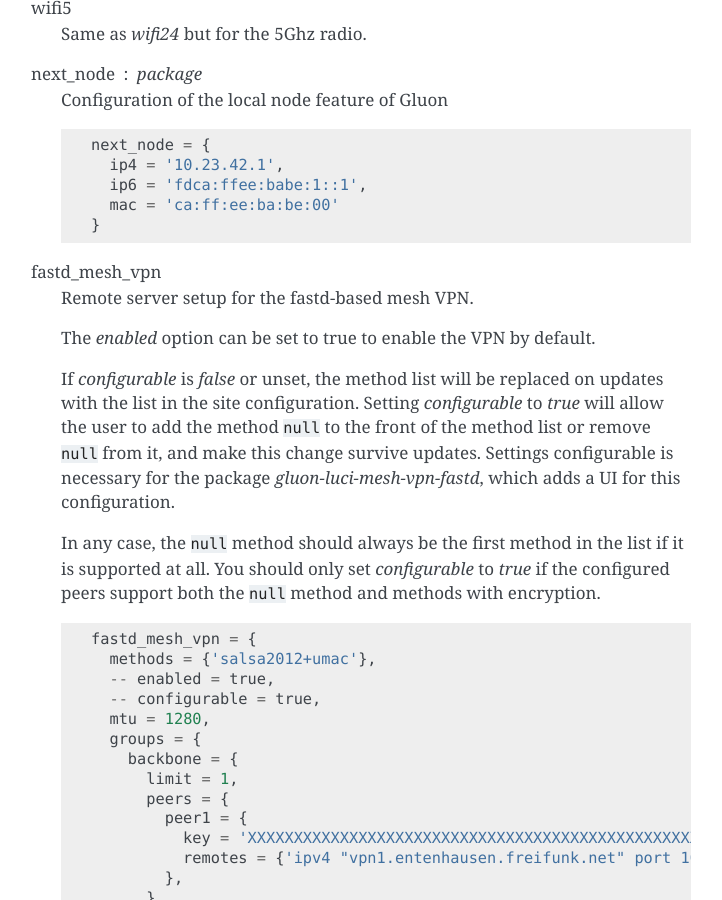
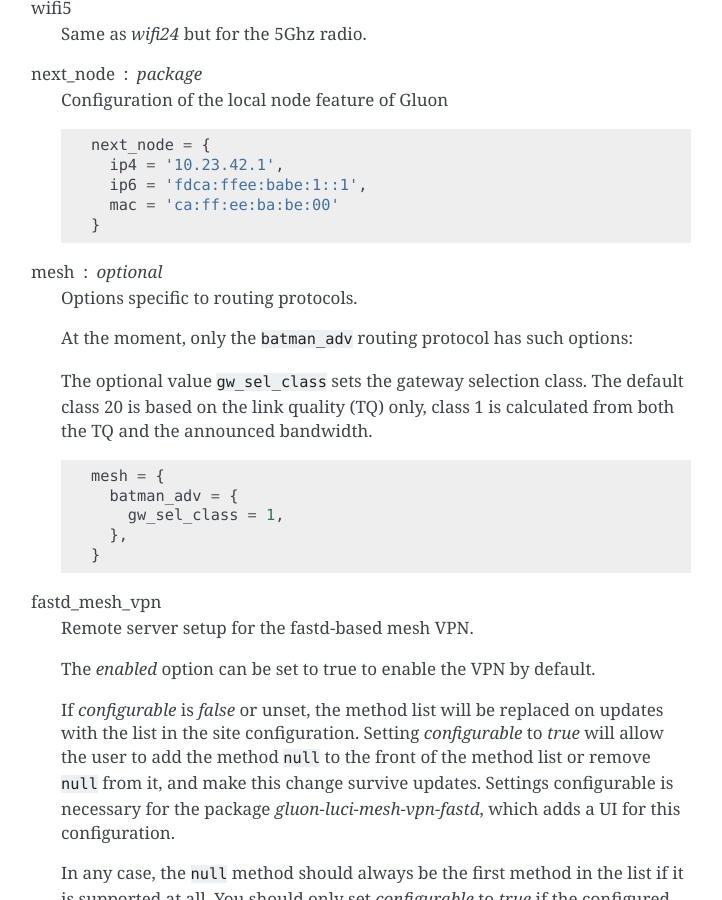
Before and after one commit to freifunk-gluon/gluon, a Sphinx documentation site: the page built from docs/user/site.rst, in a window 1280 px wide and 900 px high, scrolled down 2291 px. Shown: the whole window, without its empty margins (389-1111 px from the left). Built offline with Sphinx 7.4.7, drawn with Linux system fonts in a browser that asks for light colours; some of the changed text lies outside the part shown.

Commit message:
gluon-mesh-batman-adv-core: make gateway selection class configurable
Fixes #401

```diff
--- a/docs/site-example/site.conf
+++ b/docs/site-example/site.conf
@@ -82,6 +82,18 @@
     mac = 'xe:xx:xx:xx:xx:xx',
   },
 
+  -- Options specific to routing protocols (optional)
+  -- mesh = {
+    -- Options specific to the batman-adv routing protocol (optional)
+    -- batman_adv = {
+      -- Gateway selection class (optional)
+      -- The default class 20 is based on the link quality (TQ) only,
+      -- class 1 is calculated from both the TQ and the announced bandwidth
+      -- gw_sel_class = 1,
+    -- },
+  -- },
+
+  next_node = {
   -- Refer to http://fastd.readthedocs.org/en/latest/ to better understand
   -- what these options do.
   fastd_mesh_vpn = {
--- a/docs/user/site.rst
+++ b/docs/user/site.rst
@@ -116,6 +116,22 @@ next_node : package
         ip6 = 'fdca:ffee:babe:1::1',
         mac = 'ca:ff:ee:ba:be:00'
       }
+
+mesh : optional
+    Options specific to routing protocols.
+
+    At the moment, only the ``batman_adv`` routing protocol has such options:
+
+    The optional value ``gw_sel_class`` sets the gateway selection class. The default
+    class 20 is based on the link quality (TQ) only, class 1 is calculated from
+    both the TQ and the announced bandwidth.
+    ::
+
+       mesh = {
+         batman_adv = {
+           gw_sel_class = 1,
+	 },
+       }
 
 
 fastd_mesh_vpn
```
Also changed, not shown: 2 other files.
